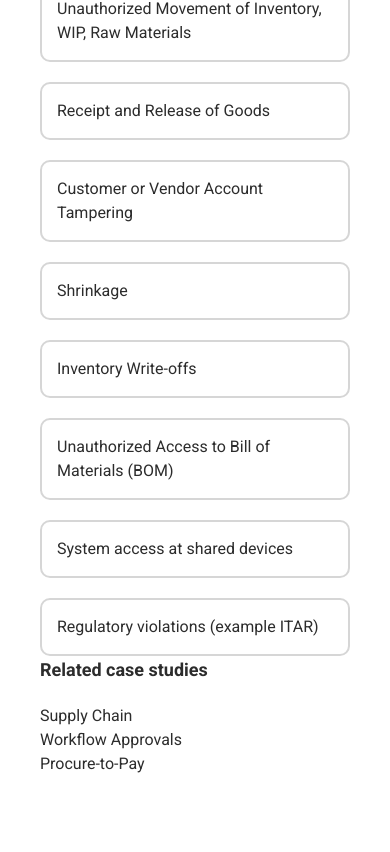
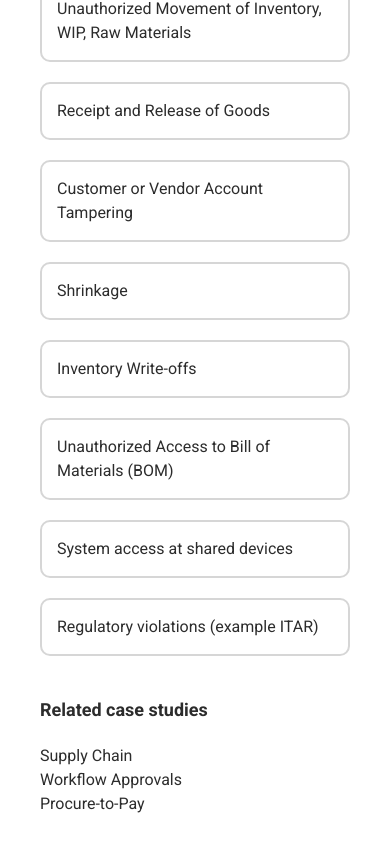
Before and after one commit to the-man2004/linxas-site-remake, an Angular app: page /solution-areas/supply-chain in a window 390 px wide. Shown: the part 1542-2394 px from the top of the page. Before the commit the page ends 2358 px from the top, so only its background shows below. Built offline with nearby package versions, Linux system fonts and the light colour scheme.

Commit message:
Fixed spacing issue in the supply chain route.

```diff
--- a/src/app/routes/solution-areas/supply-chain/supply-chain.component.html
+++ b/src/app/routes/solution-areas/supply-chain/supply-chain.component.html
@@ -60,7 +60,7 @@
             <li>Regulatory violations (example ITAR)</li>
           </ul>
         </div>
-        <div>
+        <div class="mt-10 lg:mt-0">
           <h3 class="mb-5 font-semibold text-lg lg:text-xl">
             Related case studies
           </h3>
```
